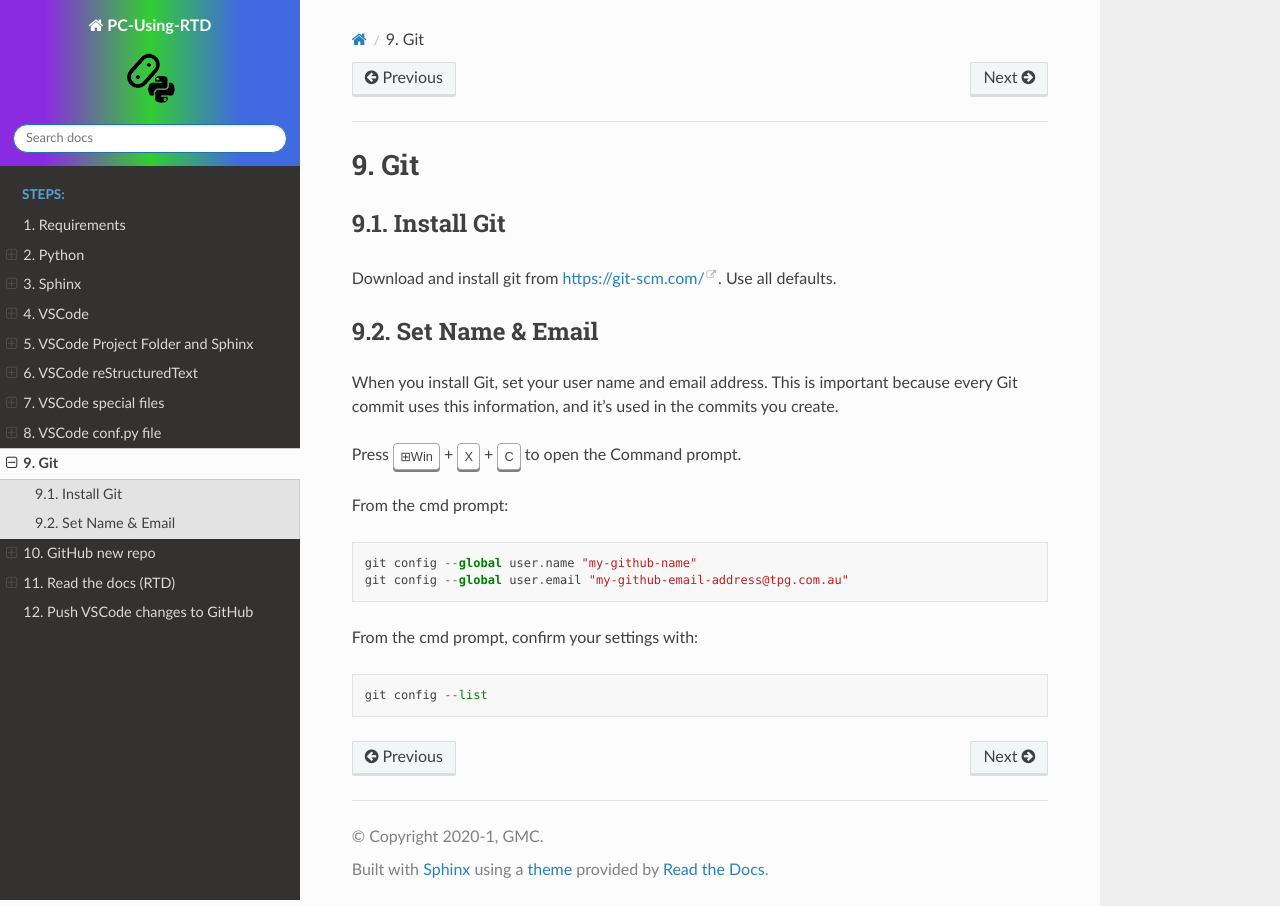
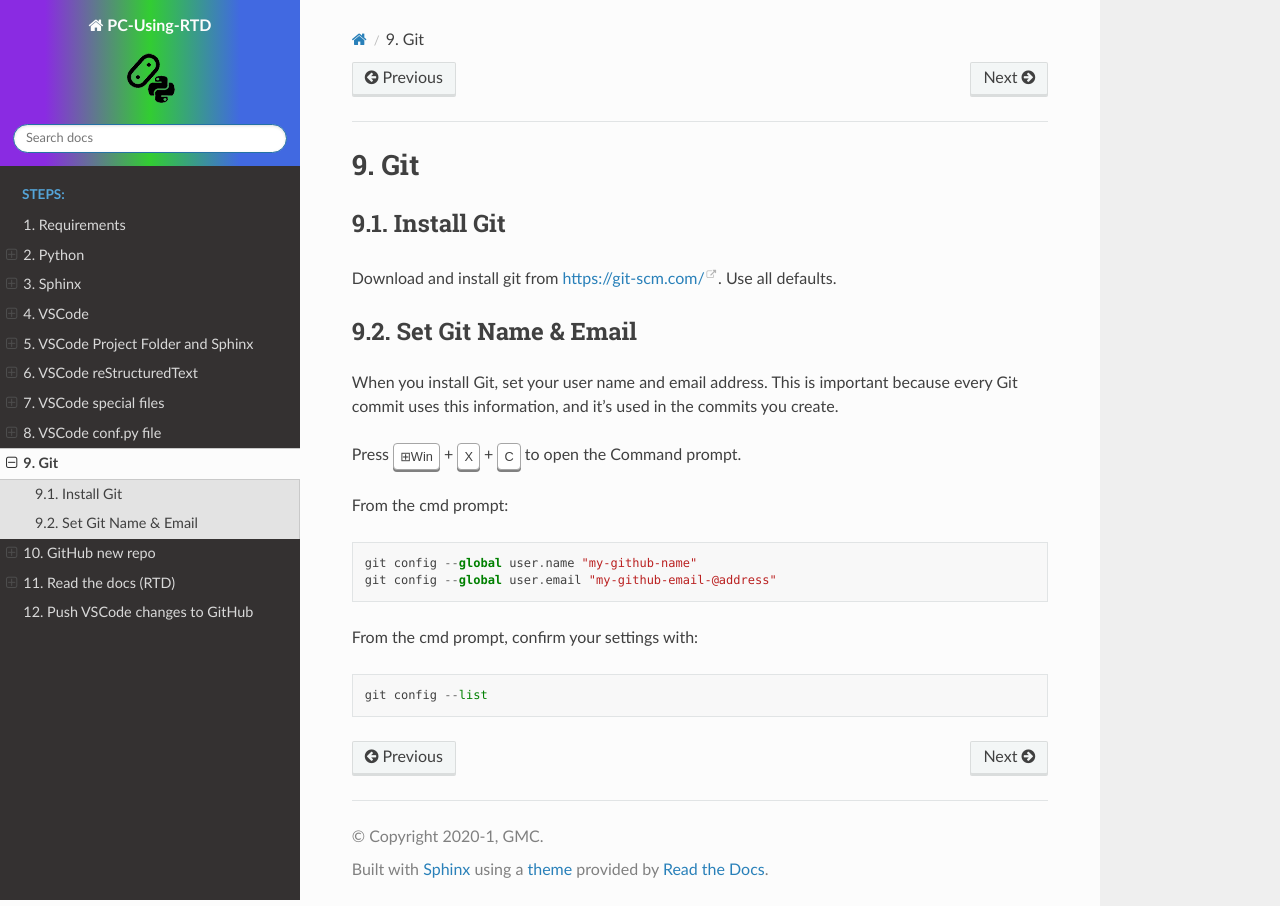
Before and after one commit to gmc-code/PC-Using-RTD, a Sphinx documentation site: the page built from docs/setup/Git.rst, in a window 1280 px wide. Built offline with Sphinx 7.4.7 and the Read the Docs theme 2.0.0, drawn with Linux system fonts in a browser that asks for light colours.

```diff
--- a/docs/setup/Git.rst
+++ b/docs/setup/Git.rst
@@ -5,19 +5,19 @@ Install Git
 --------------
 Download and install git from https://git-scm.com/. Use all defaults.
 
-Set Name & Email
--------------------
+Set Git Name & Email
+-----------------------
 When you install Git, set your user name and email address.
 This is important because every Git commit uses this information,
 and it’s used in the commits you create.
 
 Press :kbd:`⊞Win` + :kbd:`X` + :kbd:`C` to open the Command prompt.
 
-From the cmd prompt::
+From the cmd prompt: ::
 
     git config --global user.name "my-github-name"
-    git config --global user.email "my-github-email-address@tpg.com.au"
+    git config --global user.email "my-github-email-@address"
 
-From the cmd prompt, confirm your settings with::
+From the cmd prompt, confirm your settings with: ::
 
     git config --list
```
Also changed, not shown: docs/setup/Git commands.rst (added, +81 -0 lines), docs/setup/VSCode special files.rst (+11 -11 lines).
